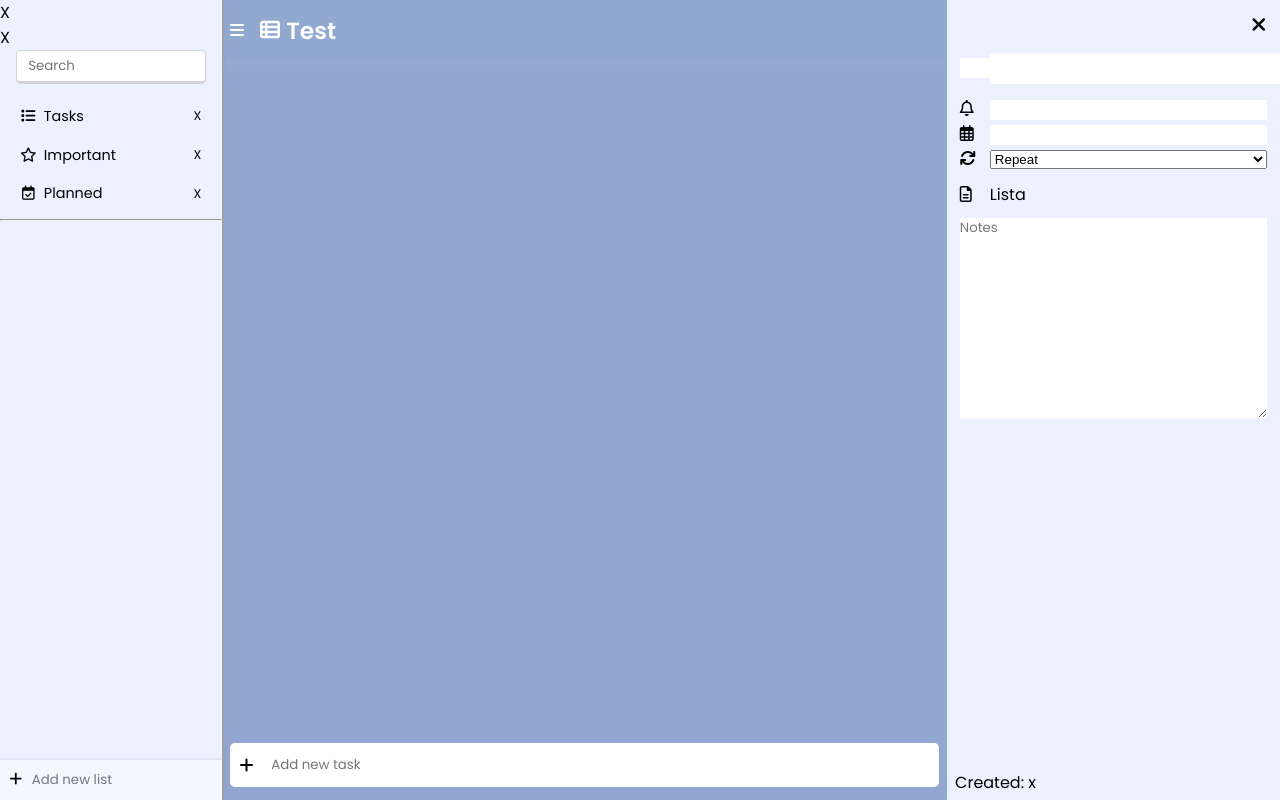
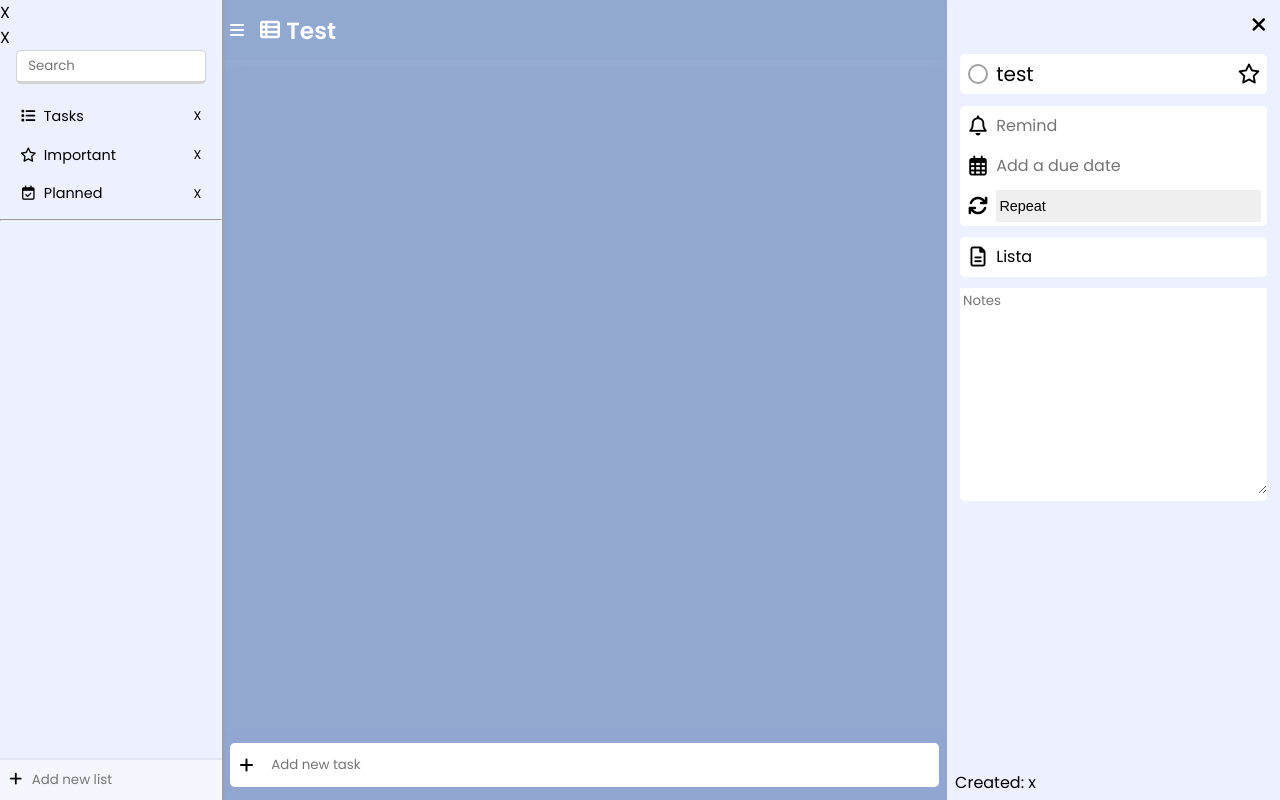
Before and after one commit to dariuszgawron/Todo-List-1, a React (Create React App) app: page / in a window 1280 px wide. Built offline with nearby package versions, Linux system fonts and the light colour scheme.

Commit message:
Adding styles and bindings between components

```diff
--- a/src/App.js
+++ b/src/App.js
@@ -16,6 +16,9 @@ function App() {
   const [showDetails, setShowDetails] = useState(false);
   const [keyword, setKeyword] = useState('');
   const [filter, setFilter] = useState('');
+  const [selectedTask, setSelectedTask] = useState(null);
+  const [isEditingTask, setIsEditingTask] = useState(false);
+  const [selectedList, setSelectedList] = useState(null);
 
   // Custom lists
   const addCustomList = (listName) => {
@@ -85,6 +88,10 @@ function App() {
     setTasks(filteredTasks);
     localStorage.setItem('todo-tasks', JSON.stringify(filteredTasks));
   };
+  const toggleTaskEditMode = task => {
+    if(task.id === selectedTask)
+      setIsEditingTask(!isEditingTask);
+  }
 
   useEffect(() => {
     const getSystemLists = () => {
@@ -128,7 +135,7 @@ function App() {
         editCustomList={editCustomList}
         deleteCustomList={deleteCustomList}
       />
-      <TaskDetails />
+      <TaskDetails task={selectedTask} setIsEditingTask={setIsEditingTask} />
     </div>
   );
 }
--- a/src/components/TaskDetails/TaskDetails.js
+++ b/src/components/TaskDetails/TaskDetails.js
@@ -1,8 +1,16 @@
-import React from "react";
+import React, { useState } from "react";
 
 import './TaskDetails.scss';
 
 const TaskDetails = props => {
+    const [taskId, setTaskId] = useState(null);
+    const [taskName, setTaskName] = useState('');
+    const [taskRemind, setTaskRemind] = useState('');
+    const [taskDate, setTaskDate] = useState('');
+    const [taskRepeat, setTaskRepeat] = useState('');
+    const [taskFavorite, setTaskFavorite] = useState(false);
+    const [taskCompleted, setTaskCompleted] = useState(false);
+
     return (
         <div className="task-details">
             <div className="task-details-close">
@@ -12,14 +20,16 @@ const TaskDetails = props => {
                 <div className="task-details__box">
                     <div className="task-details__row">
                         <div className="task-details__logo">
-                            <input className="task-details__checkbox" />
-                            <span className="task-details__checkmark"></span>
+                            <div className="task-details-checkbox">
+                                <input className="task-details-checkbox__input" />
+                                <span className="task-details-checkbox__checkmark"></span>
+                            </div>
                         </div>
                         <div className="task-details__value">
-                            <input className="task-details__title" />
+                            <input className="task-details__title" value="test"/>
                         </div>
                         <div className="task-details__logo">
-                            <i className="task-details__icon"></i>
+                            <i className="task-details__icon fa-regular fa-star"></i>
                         </div>
                     </div>
                 </div>
@@ -29,7 +39,7 @@ const TaskDetails = props => {
                             <i className="task-details__icon fa-regular fa-bell"></i>
                         </div>
                         <div className="task-details__value">
-                            <input className="task-details__remind" />
+                            <input className="task-details__remind" type="text" placeholder="Remind" onFocus={e => e.target.type='datetime-local'} onBlur={e => e.target.type='text'} />
                         </div>
                     </div>
                     <div className="task-details__row">
@@ -37,7 +47,7 @@ const TaskDetails = props => {
                             <i className="task-details__icon fa-regular fa-calendar-days"></i>
                         </div>
                         <div className="task-details__value">
-                            <input className="task-details__date" />
+                            <input className="task-details__date" type="text" placeholder="Add a due date" onFocus={e => e.target.type='date'} onBlur={e => e.target.type='text'} />
                         </div>
                     </div>
                     <div className="task-details__row">
@@ -45,7 +55,7 @@ const TaskDetails = props => {
                             <i className="task-details__icon fa-solid fa-arrows-rotate"></i>
                         </div>
                         <div className="task-details__value">
-                            <select className="task-details__repeat">
+                            <select className="task-details__repeat" name="repeat">
                                 <option value="" selected>Repeat</option>
                                 <option value="daily">Daily</option>
                                 <option value="weekly">Weekly</option>
@@ -66,9 +76,9 @@ const TaskDetails = props => {
                     </div>
                 </div>
                 <div className="task-details__box">
-                    <div className="task-details__row">
+                    {/* <div className="task-details__row"> */}
                         <textarea className="task-details__description" placeholder="Notes" rows="10"></textarea>
-                    </div>
+                    {/* </div> */}
                 </div>
             </div>
             <div className="task-details__footer">
--- a/src/components/TaskDetails/TaskDetails.scss
+++ b/src/components/TaskDetails/TaskDetails.scss
@@ -17,44 +17,71 @@
     }
 
     &__box {
-        background-color: var(--background-primary-color);
+        background-color: rgb(255, 255, 255);
         border-radius: .3rem;
     }
 
     &__row {
         display: flex;
+        align-items: center;
+        height: 40px;
+        padding: .2rem;
     }
 
     &__logo {
         width: 30px;
+        height: 100%;
+        display: flex;
+        justify-content: center;
+        align-items: center;
+        font-size: var(--font-size-4);
+        background-color: transparent;
     }
 
     &__value {
         flex: 1;
+        padding: 0 .2rem;
+        font-size: var(--font-size-5);
     }
 
     &__title {
+        width: 100%;
+        flex-wrap: wrap;
         font-size: var(--font-size-4);
     }
 
     &__icon {
-
+        display: flex;
+        justify-content: center;
+        align-items: center;
+        height: 100%;
+        // cursor: pointer;
     }
 
     &__remind {
         width: 100%;
+        font-size: var(--font-size-5);
     }
 
     &__date {
         width: 100%;
+        font-size: var(--font-size-5);
     }
 
     &__repeat {
         width: 100%;
+        padding: .5rem .2rem;
+        border: none;
+        outline: none;
+        border-radius: .1rem;
+        appearance: none;
+        font-size: var(--font-size-6);
+        cursor: pointer;
     }
 
     &__description {
         width: 100%;
+        padding: .2rem;
     }
 
     &__footer {
@@ -87,3 +114,56 @@
 
     }
 }
+
+.task-details-checkbox {
+    width: 20px;
+    height: 20px;
+    display: block;
+    position: relative;
+    justify-self: center;
+
+    &:hover .task-details-checkbox__checkmark {
+        border: 2px solid var(--primary-color);
+    }
+
+    &__input {
+        width: 0;
+        height: 0;
+        position: absolute;
+        opacity: 0;
+        cursor: pointer;
+
+        &:checked ~ .task-details-checkbox__checkmark {
+            background-color: rgb(116, 141, 187);
+        }
+
+        &:checked ~ .task-details-checkbox__checkmark::after {
+            display: block;
+        }
+    }
+
+    &__checkmark {
+        position: absolute;
+        top: 0;
+        left: 0;
+        width: 100%;
+        height: 100%;
+        border-radius: 50%;
+        background-color: transparent;
+        border: 2px solid rgb(159, 160, 162);
+        cursor: pointer;
+
+        &::after {
+            content: '';
+            position: absolute;
+            display: none;
+            top: 2px;
+            left: 5px;
+            width: 3px;
+            height: 7px;
+            border: solid rgb(255, 255, 255);
+            border-width: 0 3px 0 3px;
+            transform: rotate(45deg);
+        }
+    }
+}
```
